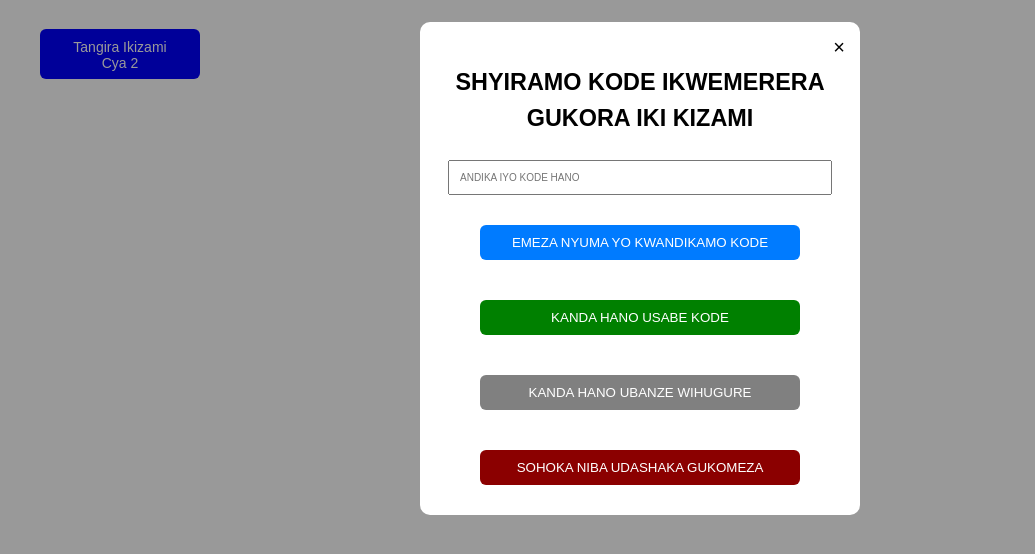
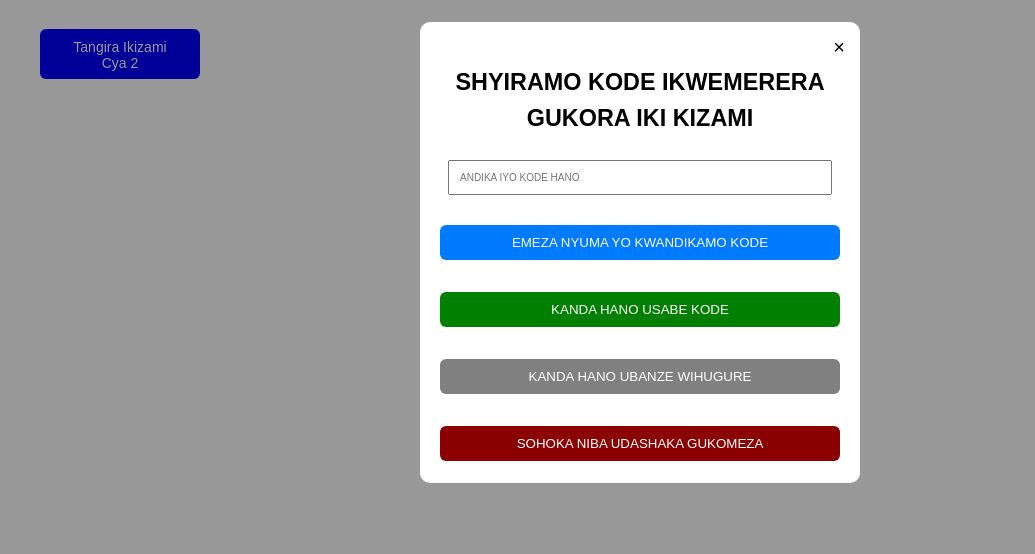
Before and after one commit to mwarimudamas25/quiz_2-html, a plain HTML site: page index.html in a window 1280 px wide. Both pictures are taken after a click on the button "Tangira Ikizami Cya 2". Shown: the part 106-660 px from the top of the page, without its empty margins (0-1035 px from the left). Drawn offline with Linux system fonts and the light colour scheme.

Commit message:
Update index.html

```diff
--- a/index.html
+++ b/index.html
@@ -121,12 +121,12 @@
   #password-modal {
   display: none;
   position: fixed;
-    z-index: 1000;
+  top: 0;
   left: 0;
-    top: 0;
   width: 100%;
   height: 100%;
   background-color: rgba(0,0,0,0.4);
+  overflow: auto; /* Enable scrolling if content too long */
   }
 
   .modal-content {
@@ -151,8 +151,8 @@
     border-radius: 6px;
     color: white;
     cursor: pointer;
-    margin-bottom: 10px;
-    width: 80%;
+    margin-bottom: 2px;
+    width: 100%;
   }
 
   #confirmBtn {
```
Lines whose indentation alone changed are shown as unchanged.
